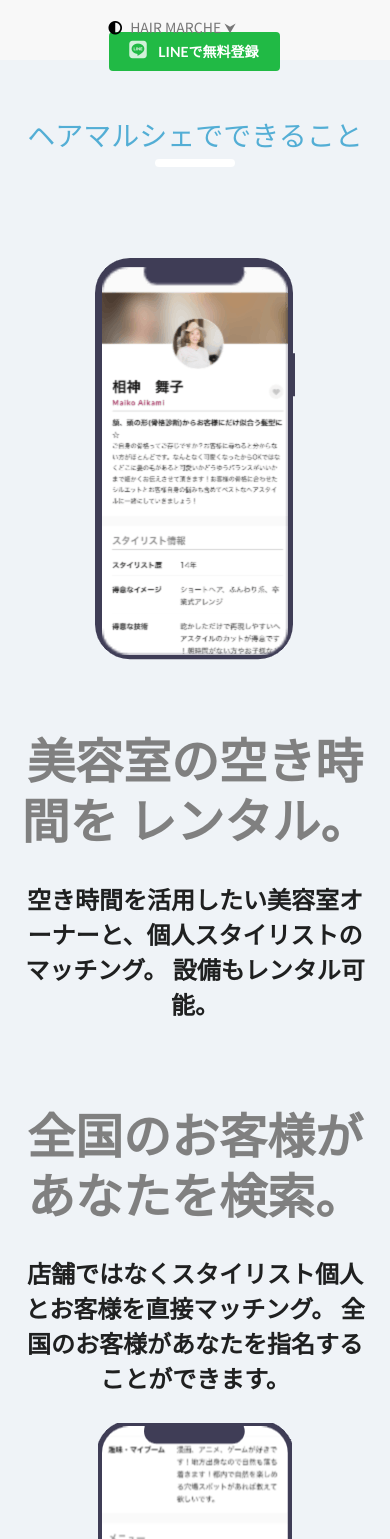
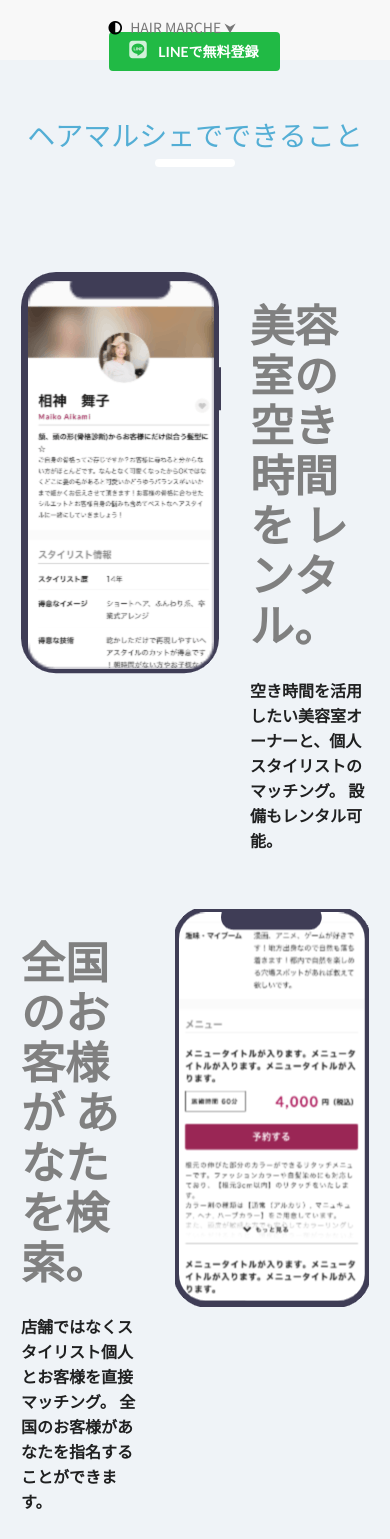
Before and after one commit to mkirts/LVR_promt, a plain HTML site: page about-hair-marche.html in a window 390 px wide. Shown: the top 1539 px of the page. Drawn offline with nearby package versions, Linux system fonts and the light colour scheme.

Commit message:
about-hair-marche css updates

```diff
--- a/about-hair-marche.html
+++ b/about-hair-marche.html
@@ -38,7 +38,9 @@
       <div class="container">
         <div class="stackable ui grid">
           <div class="four wide computer one wide mobile column">
+            <div class="move-left">
             <img src="./img/phone_icon_one.png">
+            </div>
             </div>
             <div class="six wide computer one wide mobile column">
               <h1>美容室の空き時間を レンタル。</h1>
@@ -52,16 +54,21 @@
             <h3>店舗ではなくスタイリスト個人とお客様を直接マッチング。 全国のお客様があなたを指名することができます。</h3>
           </div>
             <div class="four wide computer three wide mobile column">
+              <div class="move-right">
               <img src="./img/phone_icon_two.png">
+
             </div>
 
 
+        </div>
         </div>
 
 
         <div class="stackable ui grid">
           <div class="four wide computer three wide mobile column">
+            <div class="move-left">
             <img src="./img/phone_icon_three.png">
+            </div>
             </div>
             <div class="six wide computer three wide mobile column">
               <h1>決済や売上の管理。</h1>
--- a/style.css
+++ b/style.css
@@ -243,7 +243,8 @@ h1, h2, h3, h4, h5, h6, p {
   justify-content: center;
   padding: .5em;
   line-height: 60px;
-
+  display: flex;
+  flex-flow: row nowrap;
 }
 
 .about-page-main-content .container {
@@ -255,16 +256,18 @@ h1, h2, h3, h4, h5, h6, p {
 }
 
 .about-page-main-content .container .ui.grid .column h1 {
-  line-height: 60px;
+  line-height: 50px;
   position: relative;
-  font-size: 48px;
+  font-size: 44px;
   padding-bottom: 1em;
+  text-align: left;
 }
 
 .about-page-main-content .container .ui.grid .column h3 {
-  line-height: 35px;
+  line-height: 25px;
   position: relative;
-  font-size: 24px;
+  font-size: 16px;
+  text-align: left;
 }
 
 .about-page-main-content .container .ui.grid .column h1, .about-page-main-content .ui.container .ui.grid .column h3 {
@@ -276,6 +279,7 @@ h1, h2, h3, h4, h5, h6, p {
 .about-page-main-content .container .ui.grid .column img {
   justify-content: center;
   position: relative;
+  padding-top: 1em;
 }
 
 .about-page-second-content .container {
@@ -841,4 +845,19 @@ like this*/
     .problem-solving-second i {
       margin: auto;
     }
+
+    .move-left {
+      position: relative;
+      right: 50px;
+    }
+
+    .move-right {
+      position: relative;
+      left: 50px;
+    }
+
+    .about-page-main-content {
+      overflow: hidden;
+    }
+
 }
```
